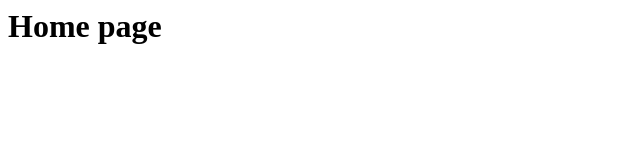
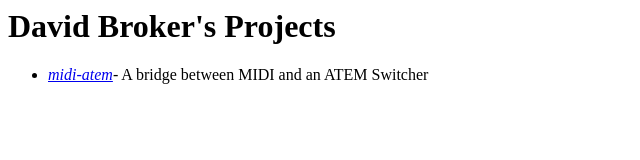
Before and after one commit to davidbroker/davidbroker.github.io, a plain HTML site: page index.html in a window 1280 px wide. Shown: the whole page, without its empty margins (0-640 px from the left). Drawn offline with Linux system fonts and the light colour scheme.

Commit message:
Update index.html

```diff
--- a/index.html
+++ b/index.html
@@ -1,5 +1,9 @@
 <html>
 <body>
-<h1>Home page</h1>
+<h1>David Broker's Projects</h1>
+<ul>
+  <li><em><a href="https://github.com/davidbroker/midi-atem">midi-atem</a></em>- A bridge between MIDI and an ATEM Switcher</li>
+</ul>
+
 </body>
 </html>
```
